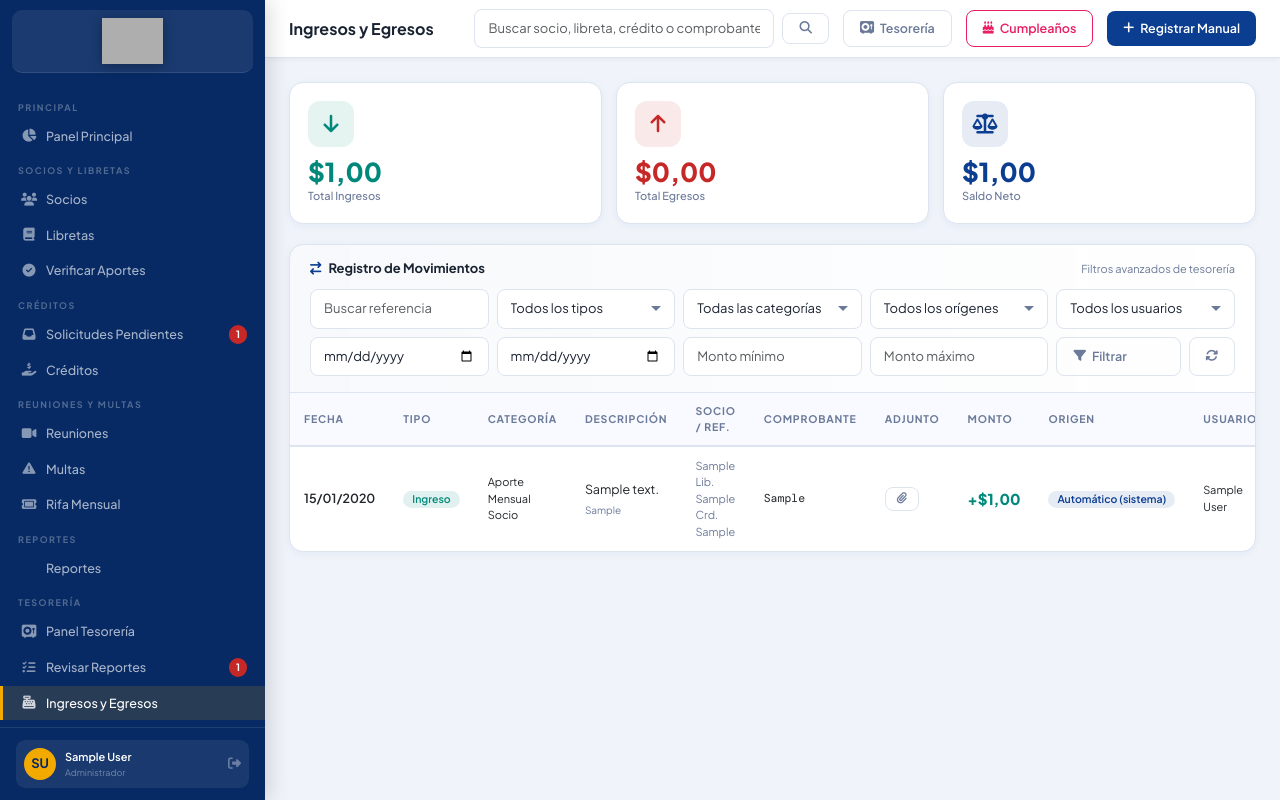
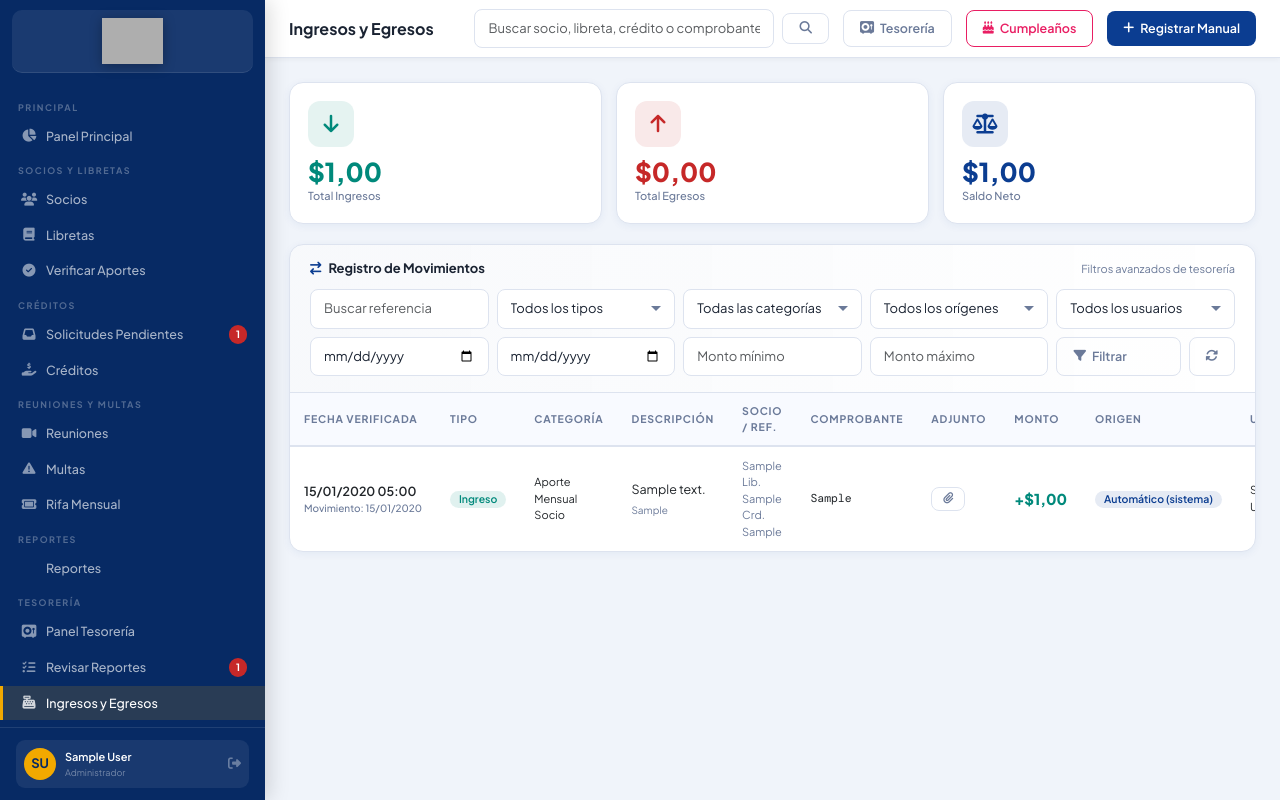
Before and after one commit to cacbailarines-tech/Coop_bailarines, a Django app: page /movimientos/ in a window 1280 px wide. Run offline with Django 5.2, Linux system fonts and the light colour scheme; a user stored in the database is signed in; tables that the repository leaves empty hold one stand-in row (values such as "Sample post"); some libraries are stand-ins or nearby versions; grey boxes are pictures that could not be loaded.

Commit message:
Ordenar movimientos por fecha verificada

```diff
--- a/core/views.py
+++ b/core/views.py
@@ -538,6 +538,7 @@ def movimientos_list(request):
     total_ingresos = movs.filter(tipo='ingreso').aggregate(t=Sum('monto'))['t'] or 0
     total_egresos = movs.filter(tipo='egreso').aggregate(t=Sum('monto'))['t'] or 0
     saldo = total_ingresos - total_egresos
+    movs = movs.order_by('-fecha_registro', '-fecha', '-pk')
     paginator = Paginator(movs, 20)
     page = paginator.get_page(request.GET.get('page'))
     usuarios = User.objects.filter(movimientos__isnull=False).distinct().order_by('first_name', 'username')
--- a/templates/core/movimientos_list.html
+++ b/templates/core/movimientos_list.html
@@ -61,11 +61,11 @@
     </form>
   </div>
   <div style="overflow-x:auto;"><table>
-    <thead><tr><th>Fecha</th><th>Tipo</th><th>Categoría</th><th>Descripción</th><th>Socio / Ref.</th><th>Comprobante</th><th>Adjunto</th><th>Monto</th><th>Origen</th><th>Usuario</th><th></th></tr></thead>
+    <thead><tr><th>Fecha verificada</th><th>Tipo</th><th>Categoría</th><th>Descripción</th><th>Socio / Ref.</th><th>Comprobante</th><th>Adjunto</th><th>Monto</th><th>Origen</th><th>Usuario</th><th></th></tr></thead>
     <tbody>
     {% for m in page_obj %}
     <tr>
-      <td style="font-weight:600;white-space:nowrap;">{{ m.fecha|date:"d/m/Y" }}</td>
+      <td style="font-weight:600;white-space:nowrap;">{{ m.fecha_registro|date:"d/m/Y H:i" }}<div style="font-size:10px;color:var(--muted);font-weight:500;">Movimiento: {{ m.fecha|date:"d/m/Y" }}</div></td>
       <td>{% if m.tipo == 'ingreso' %}<span class="badge badge-success">Ingreso</span>{% else %}<span class="badge badge-danger">Egreso</span>{% endif %}</td>
       <td style="font-size:11px;">{{ m.get_categoria_display }}</td>
       <td>{{ m.descripcion }}{% if m.observaciones %}<div style="font-size:10px;color:var(--muted);margin-top:4px;">{{ m.observaciones|truncatechars:60 }}</div>{% endif %}</td>
```
